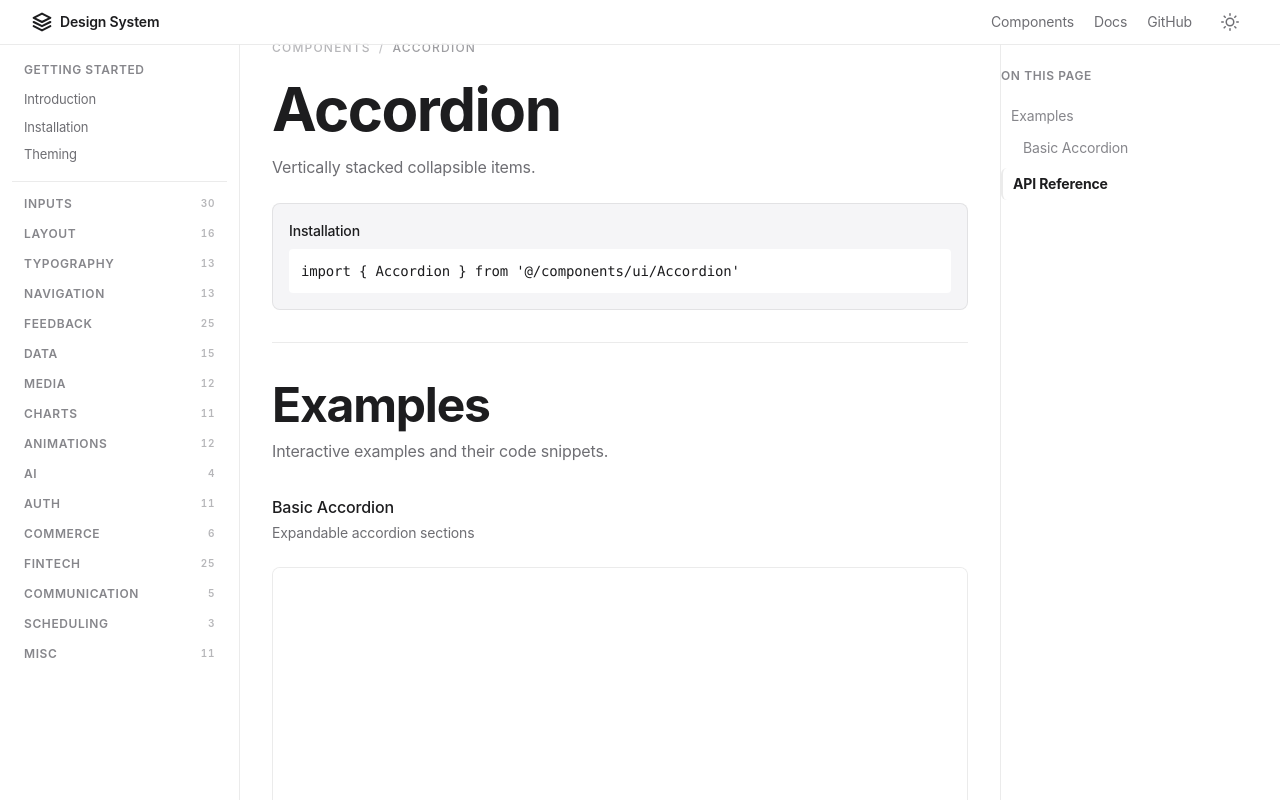
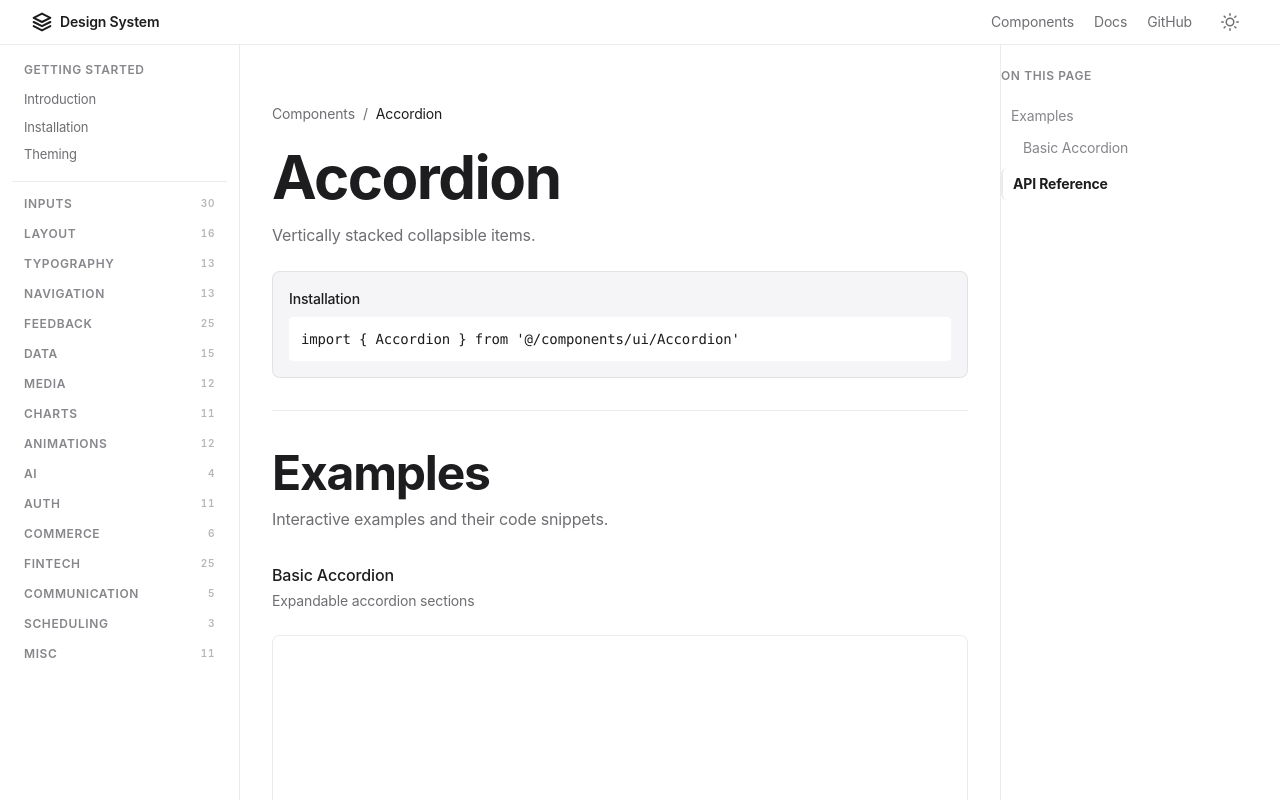
Before and after one commit to smart-coder-labs/landing-ds, a React (Vite) app: page /components/accordion in a window 1280 px wide. Shown: the top 800 px of the page. Built offline with nearby package versions, Linux system fonts and the light colour scheme.

Commit message:
fix: add margin-top to header to prevent sticky header overlap
- Added mt-16 to HEADER section to ensure breadcrumbs are not hidden under sticky navigation
- Reverted breadcrumb styling to original (text-secondary style)

```diff
--- a/src/pages/components/ComponentDetailPageV2.tsx
+++ b/src/pages/components/ComponentDetailPageV2.tsx
@@ -120,12 +120,12 @@ export default function ComponentDetailPageV2() {
       variants={fadeUp}
     >
       {/* HEADER */}
-      <div className="space-y-4">
+      <div className="space-y-4 mt-16">
         {/* Breadcrumb - shadcn style: subtle, almost same color as background */}
-        <div className="text-xs font-medium text-text-tertiary/70 uppercase tracking-widest">
-          <span className="text-text-tertiary/60">Components</span>
-          <span className="mx-2 text-text-tertiary/50">/</span>
-          <span className="text-text-tertiary/80">{component.name}</span>
+        <div className="text-sm text-text-secondary">
+          <span>Components</span>
+          <span className="mx-2">/</span>
+          <span className="text-text-primary">{component.name}</span>
         </div>
 
         <div className="space-y-2">
```
